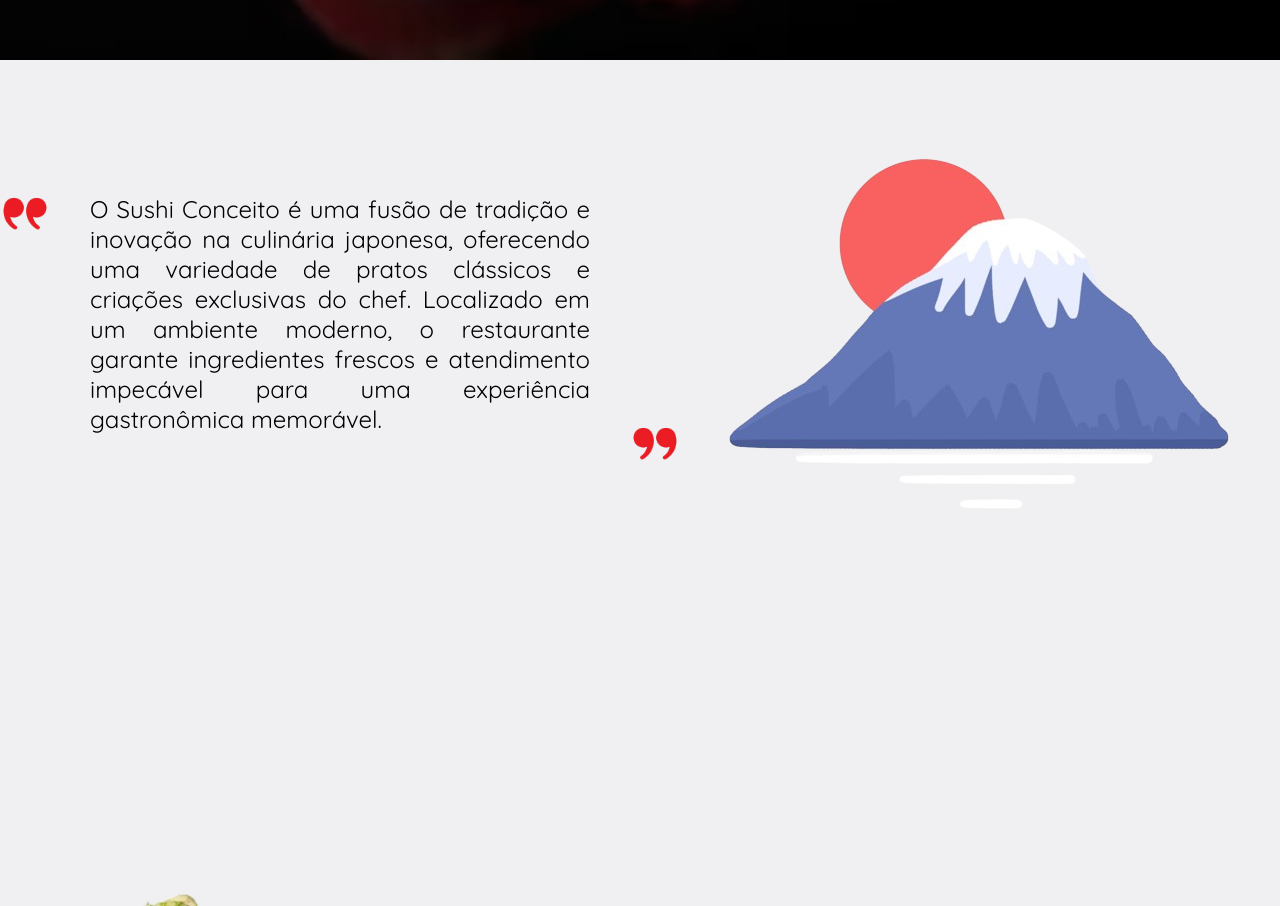
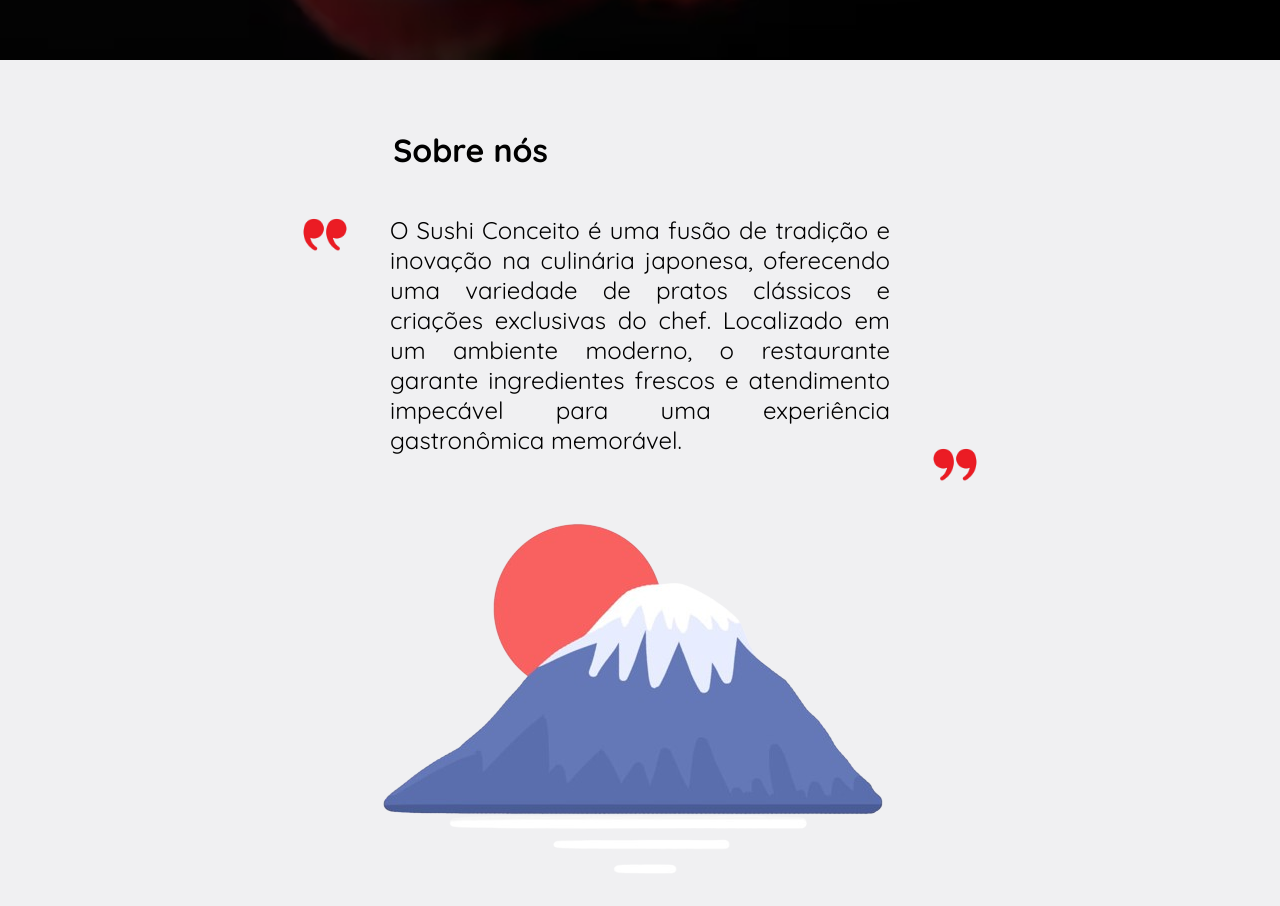
Before and after one commit to rogeriofilhoO/Restaurante-Conceitual, a website: page index.html in a window 1280 px wide. Shown: the part 820-1726 px from the top of the page. Drawn offline with Linux system fonts and the light colour scheme.

Commit message:
unica forma

```diff
--- a/assets/CSS/style.css
+++ b/assets/CSS/style.css
@@ -14,7 +14,7 @@
 /* /Header */
 
 /* MAIN */
-/* Primeira seção */
+/* Primeira sessão */
 span > a{text-decoration: none; color: #fff3f2; transition: 0.3s; border-radius: 20px; background-color: #ff421e; padding: 10px;}
 span > a:hover{padding: 15px; font-size: 1.8rem; color: #cac1c0; background-color: #cc3418; border-radius: 1.6rem}
 .container{max-width: 100%; min-height: 110vh; z-index: 0; background-position: center; background-repeat: no-repeat; position: relative; background-size: cover;}
@@ -22,11 +22,18 @@
 .filter {height: 110vh; background-color: #00000025;}
 .format{display:flex; align-items: center; justify-content: center; text-align: center;}
 
-/* Segunda seção */
-.container2{max-width: 100%; min-height: 70vh; z-index: 0; }
-.div2{display: flex; justify-content: space-evenly; margin-top: 70px; align-items: center;}
-.div2-1{display: flex;}
+/* Segunda sessão */
+.container2{max-width: 100%; min-height: 70vh; z-index: 0;}
+.div2{display: flex; justify-content: space-evenly; margin-top: 70px; align-items: center; flex-direction: column;}
+.div2-1{display: flex; flex-direction: row;}
 #baixo{margin-top: 230px; margin-left: 40px;}
+
+/* Teceira sessão */
+.container3{max-width: 100%; min-height: 70vh; z-index: 0; }
+
+/* Quarta sessão */
+.container4{max-width: 100%; min-height: 70vh; z-index: 0; }
+
 /* /MAIN */
 
 
@@ -40,6 +47,7 @@
 /* Fonts */
 .font-title{color: white; font-size: 4rem; font-family: 'Quicksand';}
 .font1{color: white; font-size: 2rem; margin: 20px; font-family: 'Quicksand';}
+#title-font2{color: black; font-size: 2rem; margin-left: 40px; font-family: 'Quicksand'; width: 500px; text-align: justify; font-weight: 700; margin-block-end: 3.5%; margin-inline-start: 0.5%;}
 .font2{color: black; font-size: 1.5rem; margin-left: 40px; font-family: 'Quicksand'; width: 500px; text-align: justify;}
 .font3{font-size: 1.5rem;font-family: 'Quicksand'; margin: 10px;}
 
--- a/index.html
+++ b/index.html
@@ -36,17 +36,20 @@
 
         <div class="container2" id="sobre">
             <div class="div2">
-                <div class="div2-1">
-                    <img src="assets/img/aspas1.png" alt="" height="50px" width="50px">
-                    <p class="font2">
+                <p id="title-font2">Sobre nós</p>
+                <div class="row">
+                    <div class="div2-1">
+                        <img src="assets/img/aspas1.png" alt="" height="50px" width="50px">
+                        <p class="font2">
                         O Sushi Conceito é uma fusão de tradição e inovação na culinária
                         japonesa, oferecendo uma variedade de pratos clássicos e criações
                         exclusivas do chef. Localizado em um ambiente moderno, o restaurante
                         garante ingredientes frescos e atendimento impecável para uma
                         experiência gastronômica memorável.
-                    </p>
-                    <img src="assets/img/aspas1.png" style="transform: scaleX(-1);" height="50px" width="50px"
+                        </p>
+                        <img src="assets/img/aspas1.png" style="transform: scaleX(-1);" height="50px" width="50px"
                         id="baixo">
+                    </div>
                 </div>
                 <img src="assets/img/monte.png">
             </div>
```
